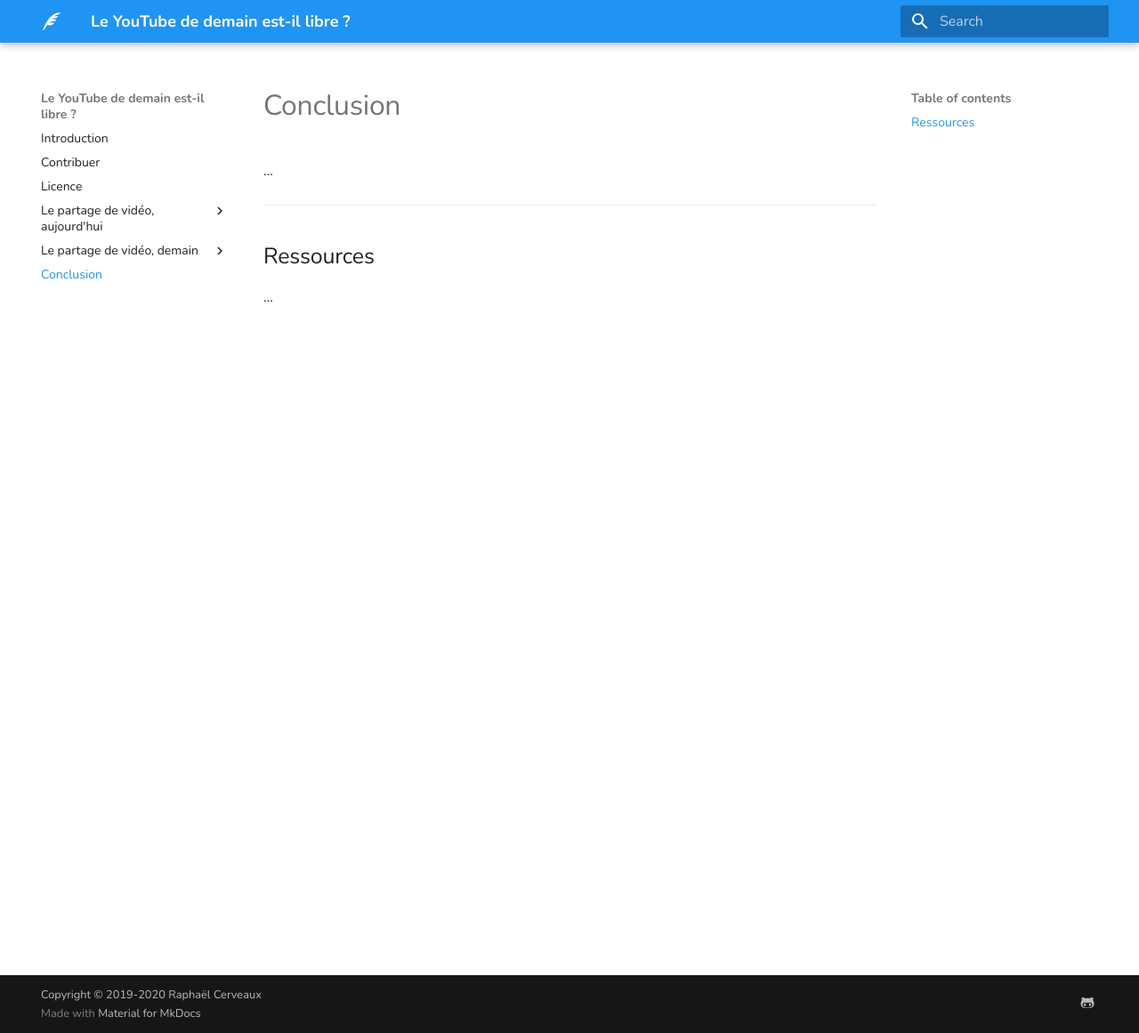
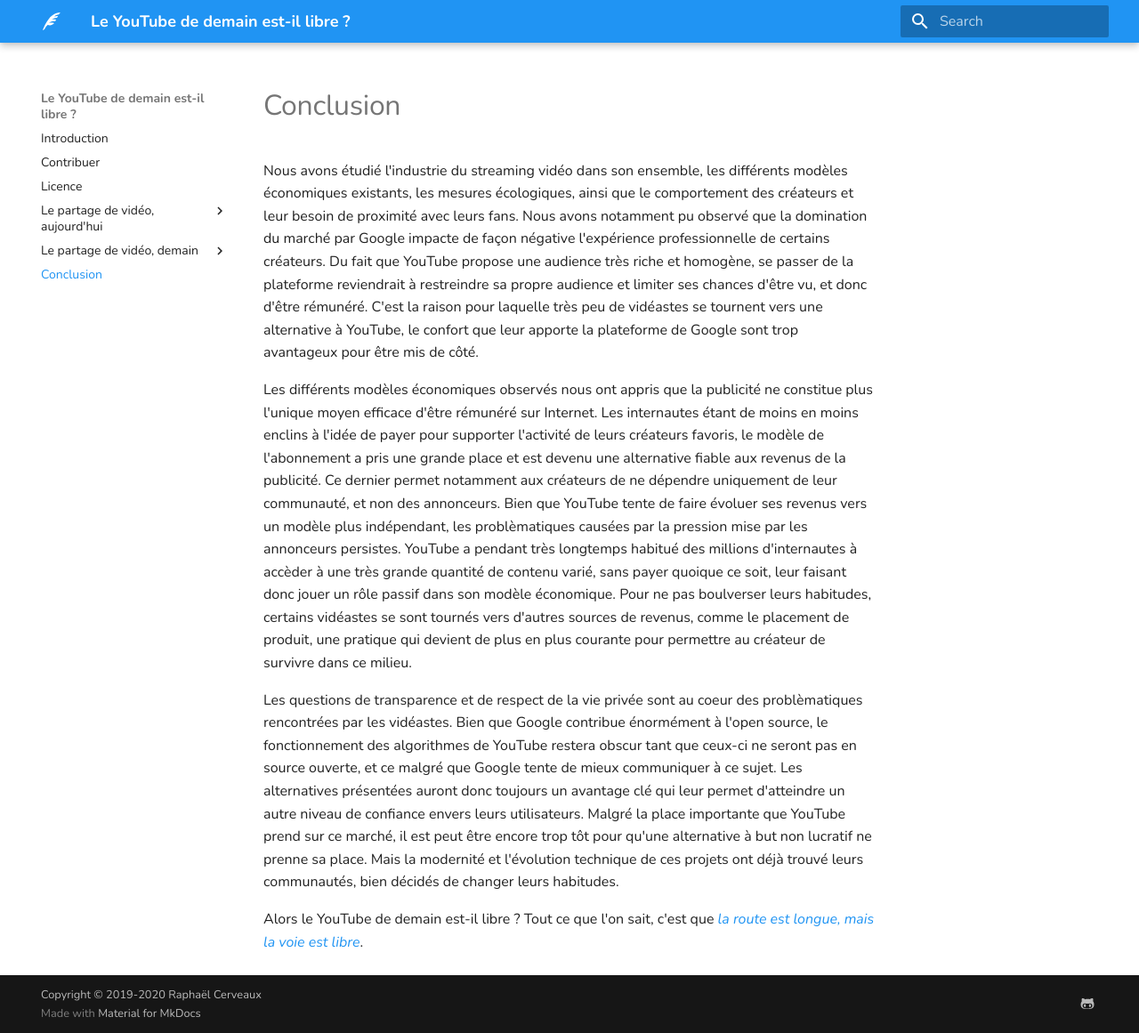
Before and after one commit to sundowndev/livre-blanc-video, an MkDocs documentation site: the page built from docs/conclusion.md, in a window 1280 px wide and 1161 px high. Shown: the whole window at 89% size. Built offline with MkDocs 1.6.1 and Material for MkDocs 9.7.7, drawn with Linux system fonts in a browser that asks for light colours.

Commit message:
content: conclusion

```diff
--- a/docs/conclusion.md
+++ b/docs/conclusion.md
@@ -1,7 +1,7 @@
-...
+Nous avons étudié l'industrie du streaming vidéo dans son ensemble, les différents modèles économiques existants, les mesures écologiques, ainsi que le comportement des créateurs et leur besoin de proximité avec leurs fans. Nous avons notamment pu observé que la domination du marché par Google impacte de façon négative l'expérience professionnelle de certains créateurs. Du fait que YouTube propose une audience très riche et homogène, se passer de la plateforme reviendrait à restreindre sa propre audience et limiter ses chances d'être vu, et donc d'être rémunéré. C'est la raison pour laquelle très peu de vidéastes se tournent vers une alternative à YouTube, le confort que leur apporte la plateforme de Google sont trop avantageux pour être mis de côté.
 
-* * *
+Les différents modèles économiques observés nous ont appris que la publicité ne constitue plus l'unique moyen efficace d'être rémunéré sur Internet. Les internautes étant de moins en moins enclins à l'idée de payer pour supporter l'activité de leurs créateurs favoris, le modèle de l'abonnement a pris une grande place et est devenu une alternative fiable aux revenus de la publicité. Ce dernier permet notamment aux créateurs de ne dépendre uniquement de leur communauté, et non des annonceurs. Bien que YouTube tente de faire évoluer ses revenus vers un modèle plus indépendant, les problèmatiques causées par la pression mise par les annonceurs persistes. YouTube a pendant très longtemps habitué des millions d'internautes à accèder à une très grande quantité de contenu varié, sans payer quoique ce soit, leur faisant donc jouer un rôle passif dans son modèle économique. Pour ne pas boulverser leurs habitudes, certains vidéastes se sont tournés vers d'autres sources de revenus, comme le placement de produit, une pratique qui devient de plus en plus courante pour permettre au créateur de survivre dans ce milieu.
 
-## Ressources
+Les questions de transparence et de respect de la vie privée sont au coeur des problèmatiques rencontrées par les vidéastes. Bien que Google contribue énormément à l'open source, le fonctionnement des algorithmes de YouTube restera obscur tant que ceux-ci ne seront pas en source ouverte, et ce malgré que Google tente de mieux communiquer à ce sujet. Les alternatives présentées auront donc toujours un avantage clé qui leur permet d'atteindre un autre niveau de confiance envers leurs utilisateurs. Malgré la place importante que YouTube prend sur ce marché, il est peut être encore trop tôt pour qu'une alternative à but non lucratif ne prenne sa place. Mais la modernité et l'évolution technique de ces projets ont déjà trouvé leurs communautés, bien décidés de changer leurs habitudes.
 
-...
+Alors le YouTube de demain est-il libre ? Tout ce que l'on sait, c'est que *[la route est longue, mais la voie est libre](https://fr.wikiquote.org/wiki/Logiciel_libre)*.
```
